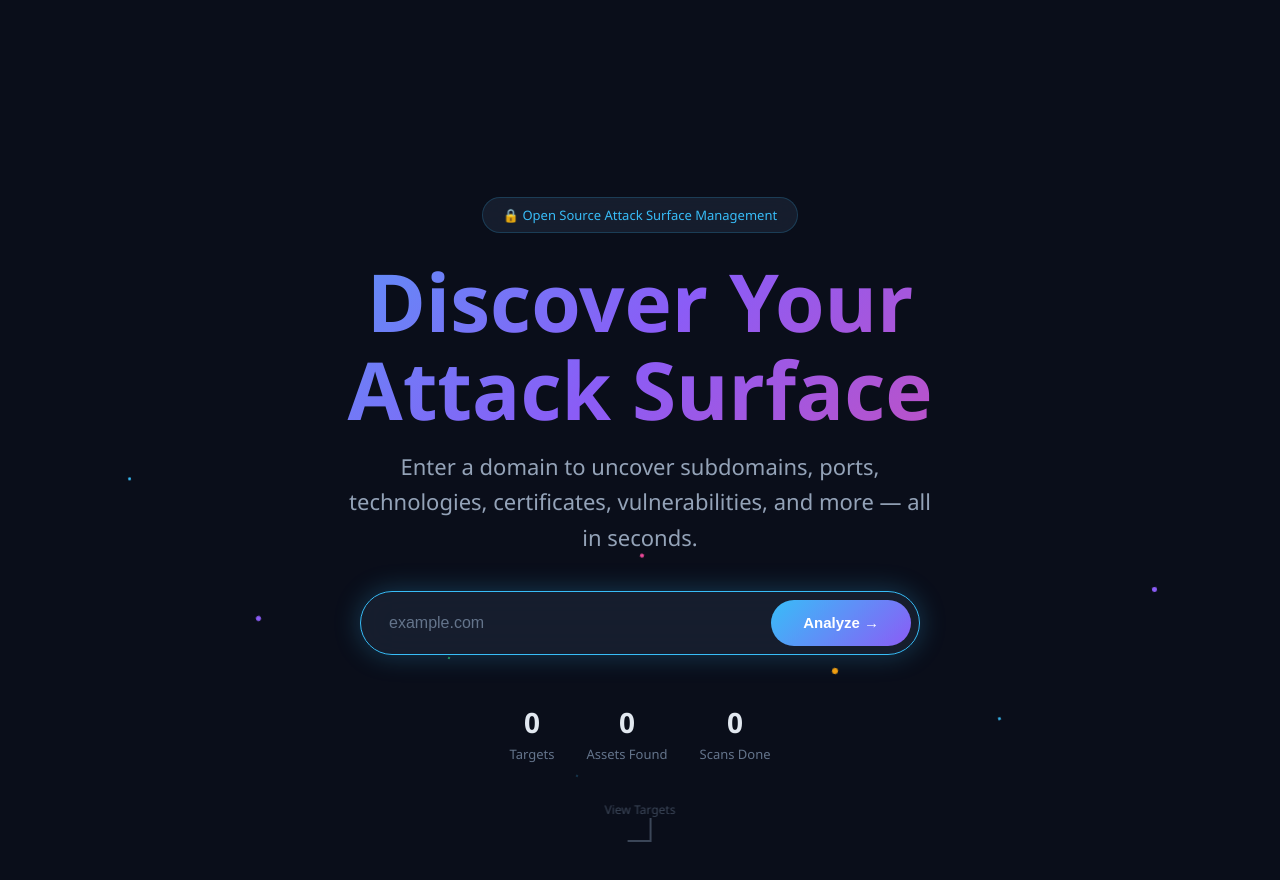
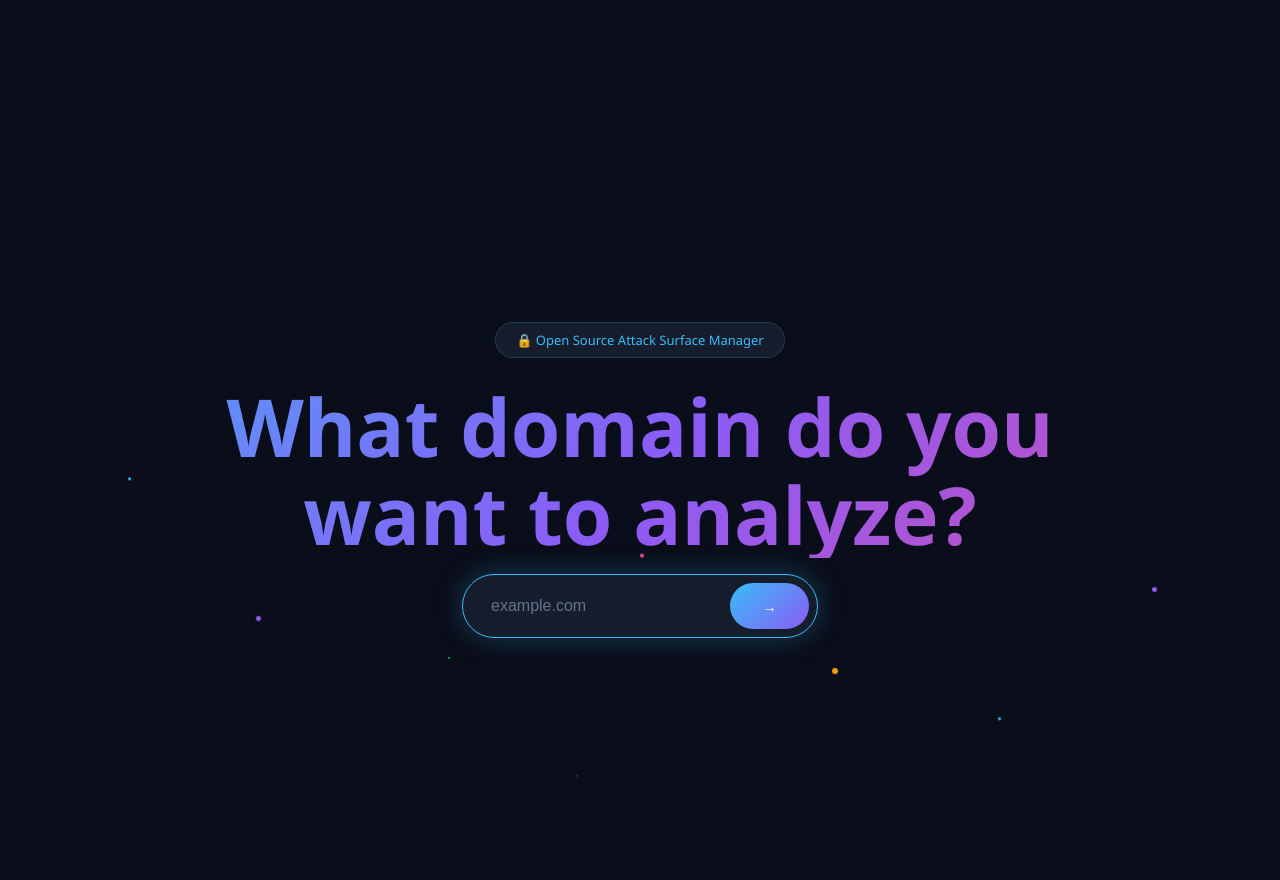
Before and after one commit to geeteshmendon/asm, a FastAPI app: page /targets/1 in a window 1280 px wide. Run offline with FastAPI, Linux system fonts and the light colour scheme; data that the repository does not hold is empty.

Commit message:
Clean 3-page flow: hero -> target list -> detail with auto-scan

```diff
--- a/web/static/js/app.js
+++ b/web/static/js/app.js
@@ -1,220 +1,200 @@
 const API = '/api';
-let state = { targets: [], assets: [], targetPage: 1, assetPage: 1, scanPage: 1, currentTargetId: null, currentView: 'hero' };
 
 function $(id) { return document.getElementById(id) }
 
-function toast(msg, type = 'success') {
-  const t = document.createElement('div'); t.className = `toast ${type}`; t.textContent = msg;
-  document.body.appendChild(t); setTimeout(() => t.remove(), 3000);
+function toast(msg, t = 'success') {
+  const el = document.createElement('div'); el.className = `toast ${t}`; el.textContent = msg;
+  document.body.appendChild(el); setTimeout(() => el.remove(), 3000);
 }
 
-// ─── Page Navigation ───
 function showPage(page, data) {
   document.querySelectorAll('.page').forEach(p => p.classList.remove('active'));
   const el = $(page); if (!el) return;
   el.classList.add('active');
-  state.currentView = page;
   document.querySelector('header').classList.toggle('visible', page !== 'hero');
-  if (page === 'target-list') loadTargetList();
-  if (page === 'target-detail') loadTargetDetail(data);
+  if (page === 'target-list') loadTargets();
+  if (page === 'target-detail' && data) loadTargetDetail(data);
 }
 
-// ─── Dashboard / Landing Stats ───
-async function loadHeroStats() {
+// ─── PAGE 1: HERO — just an input ───
+$('heroForm')?.addEventListener('submit', async e => {
+  e.preventDefault();
+  const input = $('heroInput'); const domain = input.value.trim();
+  if (!domain) return;
+  const btn = $('heroBtn'); btn.disabled = true; btn.textContent = 'Adding...';
   try {
-    const r = await fetch(`${API}/dashboard`); const d = await r.json();
-    $('hero-targets').textContent = d.total_targets || 0;
-    $('hero-assets').textContent = d.total_assets || 0;
-    $('hero-scans').textContent = d.completed_scans || 0;
-  } catch (e) { }
-}
+    const r = await fetch(`${API}/targets`, {
+      method: 'POST', headers: { 'Content-Type': 'application/json' },
+      body: JSON.stringify({ domain })
+    });
+    if (!r.ok) { const d = await r.json(); throw new Error(d.detail || 'Error'); }
+    const t = await r.json();
+    input.value = ''; toast('Target added! Scanning now...');
+    // auto-start scan
+    fetch(`${API}/targets/${t.id}/scan`, {
+      method: 'POST', headers: { 'Content-Type': 'application/json' },
+      body: JSON.stringify({ scan_type: 'full', scan_profile: 'light' })
+    }).catch(() => {});
+    showPage('target-list');
+  } catch (e) { toast(e.message || 'Failed', 'error'); }
+  btn.disabled = false; btn.textContent = '→';
+});
 
-// ─── Add Target from Hero ───
-async function addTargetFromHero() {
-  const input = $('heroInput'); const domain = input.value.trim();
-  if (!domain) return toast('Enter a domain', 'error');
+// ─── PAGE 2: TARGET LIST ───
+async function loadTargets() {
   try {
-    await fetch(`${API}/targets`, { method: 'POST', headers: { 'Content-Type': 'application/json' }, body: JSON.stringify({ domain }) });
-    input.value = ''; toast('Target added!');
-    await loadTargetList(); showPage('target-list');
-  } catch (e) { toast('Failed to add target', 'error'); }
-}
-$('heroInput')?.addEventListener('keydown', e => { if (e.key === 'Enter') addTargetFromHero() });
-
-// ─── Target List ───
-async function loadTargetList() {
-  try {
-    const r = await fetch(`${API}/targets?per_page=50&page=${state.targetPage}`);
-    const d = await r.json(); state.targets = d.targets;
+    const r = await fetch(`${API}/targets?per_page=100`);
+    const d = await r.json();
     const grid = $('targetGrid');
     if (!d.targets.length) {
-      grid.innerHTML = `<div class="empty-state"><div class="icon">🔭</div><p>No targets yet</p><p style="font-size:13px">Add your first domain above</p></div>`;
+      grid.innerHTML = `<div class="empty-state" style="grid-column:1/-1">🔭 No targets yet — add one above</div>`;
       return;
     }
     grid.innerHTML = d.targets.map(t => `
-      <div class="target-card animate-scale" onclick="showPage('target-detail',${t.id})">
-        <div class="domain">${t.domain} <span class="tag">#${t.id}</span></div>
+      <div class="target-card" onclick="showPage('target-detail',${t.id})">
+        <div class="domain">${t.domain}</div>
         <div class="meta">
           <span>📦 ${t.asset_count || 0} assets</span>
-          <span>⚠️ ${t.high_risk_count || 0} high risk</span>
-          <span>📊 score: <strong class="risk-${t.risk_score >= 7 ? 'high' : t.risk_score >= 4 ? 'medium' : 'none'}">${t.risk_score || 0}</strong></span>
-          <span>🕐 ${t.last_scanned ? new Date(t.last_scanned).toLocaleDateString() : 'Never scanned'}</span>
+          <span>⚠️ ${t.high_risk_count || 0} critical</span>
+          <span>📊 <strong class="risk-${t.risk_score >= 7 ? 'high' : t.risk_score >= 4 ? 'medium' : 'none'}">${t.risk_score || 0}</strong></span>
+          <span style="font-size:12px;color:var(--text3)">${t.last_scanned ? new Date(t.last_scanned).toLocaleDateString() : 'Not scanned'}</span>
         </div>
-        <div class="actions">
-          <button class="btn btn-sm btn-success" onclick="event.stopPropagation();runScanFromTarget(${t.id})">Scan</button>
-          <button class="btn btn-sm btn-danger" onclick="event.stopPropagation();deleteTarget(${t.id})">Delete</button>
+        <div class="actions" onclick="event.stopPropagation()">
+          <button class="btn btn-sm btn-success" onclick="scanAndRefresh(${t.id})">Scan</button>
+          <button class="btn btn-sm btn-danger" onclick="deleteTarget(${t.id},this)">✕</button>
         </div>
       </div>
     `).join('');
-    $('totalTargets').textContent = d.total;
-  } catch (e) { toast('Failed to load targets', 'error'); }
+    $('totalTargets').textContent = `${d.total} target${d.total !== 1 ? 's' : ''}`;
+  } catch (e) { toast('Failed to load', 'error'); }
 }
 
-async function addTargetFromList() {
+async function scanAndRefresh(id) {
+  try {
+    await fetch(`${API}/targets/${id}/scan`, {
+      method: 'POST', headers: { 'Content-Type': 'application/json' },
+      body: JSON.stringify({ scan_type: 'full', scan_profile: 'light' })
+    });
+    toast('Scan started!');
+    setTimeout(loadTargets, 2000);
+  } catch (e) { toast('Scan failed', 'error'); }
+}
+
+async function deleteTarget(id, btn) {
+  if (!confirm('Delete this target?')) return;
+  btn.textContent = '...'; btn.disabled = true;
+  try { await fetch(`${API}/targets/${id}`, { method: 'DELETE' }); toast('Deleted'); loadTargets(); }
+  catch (e) { toast('Failed', 'error'); }
+}
+
+// Add from target list page
+$('targetInput')?.addEventListener('keydown', async e => {
+  if (e.key !== 'Enter') return;
   const input = $('targetInput'); const domain = input.value.trim();
   if (!domain) return;
   try {
-    await fetch(`${API}/targets`, { method: 'POST', headers: { 'Content-Type': 'application/json' }, body: JSON.stringify({ domain }) });
-    input.value = ''; toast('Target added');
-    loadTargetList(); loadHeroStats();
-  } catch (e) { toast('Failed to add', 'error'); }
-}
-$('targetInput')?.addEventListener('keydown', e => { if (e.key === 'Enter') addTargetFromList() });
+    const r = await fetch(`${API}/targets`, {
+      method: 'POST', headers: { 'Content-Type': 'application/json' },
+      body: JSON.stringify({ domain })
+    });
+    const t = await r.json(); input.value = '';
+    fetch(`${API}/targets/${t.id}/scan`, {
+      method: 'POST', headers: { 'Content-Type': 'application/json' },
+      body: JSON.stringify({ scan_type: 'full', scan_profile: 'light' })
+    }).catch(() => {});
+    toast('Added! Scanning...'); loadTargets();
+  } catch (e) { toast(e.message || 'Failed', 'error'); }
+});
 
-async function deleteTarget(id) {
-  if (!confirm('Delete this target and all its assets?')) return;
-  try { await fetch(`${API}/targets/${id}`, { method: 'DELETE' }); toast('Deleted'); loadTargetList(); loadHeroStats(); }
-  catch (e) { toast('Delete failed', 'error'); }
-}
-
-async function runScanFromTarget(id) {
-  try {
-    const r = await fetch(`${API}/targets/${id}/scan`, {
-      method: 'POST', headers: { 'Content-Type': 'application/json' },
-      body: JSON.stringify({ scan_type: 'full', scan_profile: 'standard' })
-    });
-    const d = await r.json(); toast(`Scan started! Job #${d.job_id}`);
-    showPage('target-detail', id);
-  } catch (e) { toast('Scan failed to start', 'error'); }
-}
-
-// ─── Target Detail ───
-let detailTargetId = null;
+// ─── PAGE 3: TARGET DETAIL ───
+let detailId = null;
 
 async function loadTargetDetail(id) {
-  detailTargetId = id;
+  detailId = id;
   try {
-    const [tr, dr] = await Promise.all([
-      fetch(`${API}/targets/${id}`).then(r => r.json()),
-      fetch(`${API}/dashboard`).then(r => r.json()),
-    ]);
-    const t = tr;
+    const r = await fetch(`${API}/targets/${id}`);
+    const t = await r.json();
     $('detailTitle').textContent = t.domain;
-    $('detailSubtitle').textContent = `Target #${t.id} · ${t.asset_count || 0} assets · Risk: ${t.risk_score || 0}`;
+    $('detailSubtitle').textContent = `ID #${t.id} · Risk: ${t.risk_score || 0} · Added: ${t.added_at ? new Date(t.added_at).toLocaleDateString() : '-'}`;
     $('detailRisk').textContent = t.risk_score || 0;
     $('detailRisk').className = `risk-${t.risk_score >= 7 ? 'high' : t.risk_score >= 4 ? 'medium' : 'none'}`;
     $('detailStats').innerHTML = `
-      <div class="stat-card stagger">
-        <div class="stat-label">Total Assets</div>
-        <div class="stat-value">${t.asset_count || 0}</div>
-      </div>
-      <div class="stat-card stagger">
-        <div class="stat-label">Subdomains</div>
-        <div class="stat-value">${t.assets_by_type?.subdomain || 0}</div>
-      </div>
-      <div class="stat-card stagger">
-        <div class="stat-label">Ports</div>
-        <div class="stat-value">${t.assets_by_type?.port || 0}</div>
-      </div>
-      <div class="stat-card stagger">
-        <div class="stat-label">Vulnerabilities</div>
-        <div class="stat-value" style="color:var(--red)">${t.assets_by_type?.vulnerability || 0}</div>
-      </div>
-      <div class="stat-card stagger">
-        <div class="stat-label">Technologies</div>
-        <div class="stat-value">${t.assets_by_type?.technology || 0}</div>
-      </div>
-      <div class="stat-card stagger">
-        <div class="stat-label">Certificates</div>
-        <div class="stat-value">${t.assets_by_type?.certificate || 0}</div>
-      </div>
+      <div class="stat-card"><div class="stat-label">Total Assets</div><div class="stat-value">${t.asset_count || 0}</div></div>
+      <div class="stat-card"><div class="stat-label">Subdomains</div><div class="stat-value">${t.assets_by_type?.subdomain || 0}</div></div>
+      <div class="stat-card"><div class="stat-label">Ports</div><div class="stat-value">${t.assets_by_type?.port || 0}</div></div>
+      <div class="stat-card"><div class="stat-label">Vulnerabilities</div><div class="stat-value" style="color:var(--red)">${t.assets_by_type?.vulnerability || 0}</div></div>
+      <div class="stat-card"><div class="stat-label">Technologies</div><div class="stat-value">${t.assets_by_type?.technology || 0}</div></div>
+      <div class="stat-card"><div class="stat-label">Certificates</div><div class="stat-value">${t.assets_by_type?.certificate || 0}</div></div>
     `;
-    loadDetailAssets(id);
-    loadDetailScans(id);
-    loadDetailClassification(id);
-  } catch (e) { toast('Failed to load target detail', 'error'); }
+    fetchAssets(id);
+    fetchScans(id);
+    fetchClassification(id);
+  } catch (e) { toast('Failed to load', 'error'); }
 }
 
-async function loadDetailAssets(id) {
+async function fetchAssets(id) {
   try {
-    const r = await fetch(`${API}/targets/${id}/assets?per_page=100`);
-    const d = await r.json(); const assets = d.assets || [];
-    const list = $('detailAssets');
-    if (!assets.length) { list.innerHTML = '<div class="empty-state"><p>No assets discovered yet</p></div>'; return; }
-    list.innerHTML = assets.map(a => `
+    const r = await fetch(`${API}/targets/${id}/assets?per_page=200`);
+    const d = await r.json(); const list = $('detailAssets');
+    if (!d.assets || !d.assets.length) { list.innerHTML = '<div class="empty-state"><p>No assets yet — run a scan</p></div>'; return; }
+    list.innerHTML = d.assets.map(a => `
       <div class="asset-item">
         <span class="badge badge-${a.asset_type}">${a.asset_type}</span>
         <span class="val">${a.value}</span>
-        <span class="detail">${(a.details || '').substring(0, 60)}</span>
+        <span class="detail">${(a.details || '').substring(0, 50)}</span>
         <span class="risk risk-${a.risk_score >= 7 ? 'high' : a.risk_score >= 4 ? 'medium' : 'none'}">${a.risk_score || 0}</span>
       </div>
     `).join('');
-  } catch (e) { }
+    $('assetCount').textContent = `(${d.total})`;
+  } catch (e) {}
 }
 
-async function loadDetailScans(id) {
+async function fetchScans(id) {
   try {
-    const r = await fetch(`${API}/jobs?target_id=${id}&per_page=10`);
-    const d = await r.json();
-    const list = $('detailScans');
+    const r = await fetch(`${API}/jobs?target_id=${id}&per_page=20`);
+    const d = await r.json(); const list = $('detailScans');
     if (!d.jobs.length) { list.innerHTML = '<div class="empty-state"><p>No scans yet</p></div>'; return; }
     list.innerHTML = d.jobs.map(j => `
       <div class="asset-item">
         <span class="badge badge-${j.status}">${j.status}</span>
-        <span class="val">${j.scan_type} (${j.scan_profile || 'standard'})</span>
-        <span class="detail">${j.results_count || 0} results</span>
-        <span style="font-size:12px;color:var(--text3)">${j.started_at ? new Date(j.started_at).toLocaleString() : '-'}</span>
+        <span class="val">${j.scan_type} (${j.scan_profile || 'std'})</span>
+        <span class="detail">${j.results_count || 0} results${j.error_message ? ' · ' + j.error_message.substring(0, 40) : ''}</span>
+        <span style="font-size:11px;color:var(--text3)">${j.started_at ? new Date(j.started_at).toLocaleString() : '-'}</span>
       </div>
     `).join('');
-  } catch (e) { }
+  } catch (e) {}
 }
 
-async function loadDetailClassification(id) {
+async function fetchClassification(id) {
   try {
     const r = await fetch(`${API}/targets/${id}/classification`);
     const d = await r.json();
-    const list = $('detailClassification');
-    if (!d) { list.innerHTML = '<div class="empty-state"><p>No data</p></div>'; return; }
-    const sections = [];
-    if (d.critical?.length) sections.push(`<strong style="color:var(--red)">Critical (${d.critical.length}):</strong> ${d.critical.map(a => a.value).join(', ')}`);
-    if (d.high?.length) sections.push(`<strong style="color:var(--orange)">High (${d.high.length}):</strong> ${d.high.map(a => a.value).join(', ')}`);
-    if (d.medium?.length) sections.push(`<strong style="color:var(--yellow)">Medium (${d.medium.length}):</strong> ${d.medium.map(a => a.value).join(', ')}`);
-    let html = sections.map(s => `<div style="margin-bottom:8px;font-size:13px">${s}</div>`).join('');
+    let html = '';
+    ['critical', 'high', 'medium', 'low'].forEach(level => {
+      if (d[level]?.length) {
+        const color = level === 'critical' ? 'var(--red)' : level === 'high' ? 'var(--orange)' : level === 'medium' ? 'var(--yellow)' : 'var(--green)';
+        html += `<div style="margin-bottom:6px;font-size:13px"><strong style="color:${color}">${level.toUpperCase()} (${d[level].length})</strong>: ${d[level].map(a => a.value).join(', ').substring(0, 120)}</div>`;
+      }
+    });
     if (d.scan_recommendations?.length) {
-      html += `<div style="margin-top:12px;padding:12px;background:rgba(56,189,248,0.1);border-radius:8px"><strong style="color:var(--accent)">Recommendations:</strong><ul style="margin-top:6px;font-size:13px;color:var(--text2)">${d.scan_recommendations.map(r => `<li>${r}</li>`).join('')}</ul></div>`;
+      html += `<div style="margin-top:12px;padding:12px;background:rgba(56,189,248,0.1);border-radius:8px;font-size:13px"><strong style="color:var(--accent)">Recommendations:</strong><ul style="margin-top:4px">${d.scan_recommendations.map(r => `<li style="color:var(--text2);margin-top:4px">${r}</li>`).join('')}</ul></div>`;
     }
-    list.innerHTML = html || '<div class="empty-state"><p>No data</p></div>';
-  } catch (e) { }
+    $('detailClassification').innerHTML = html || '<div class="empty-state"><p>No data</p></div>';
+  } catch (e) {}
 }
 
-async function runDetailScan() {
-  if (!detailTargetId) return;
+async function refreshDetail() {
+  if (detailId) { await loadTargetDetail(detailId); toast('Refreshed'); }
+}
+
+async function runScanFromDetail() {
+  if (!detailId) return;
   try {
-    const r = await fetch(`${API}/targets/${detailTargetId}/scan`, {
+    const r = await fetch(`${API}/targets/${detailId}/scan`, {
       method: 'POST', headers: { 'Content-Type': 'application/json' },
       body: JSON.stringify({ scan_type: 'full', scan_profile: 'standard' })
     });
-    const d = await r.json(); toast(`Scan started! Job #${d.job_id}`);
-    setTimeout(() => { loadDetailAssets(detailTargetId); loadDetailScans(detailTargetId); loadDetailClassification(detailTargetId); }, 2000);
-  } catch (e) { toast('Scan failed', 'error'); }
+    const d = await r.json(); toast(`Scan #${d.job_id} started!`);
+    setTimeout(() => { fetchAssets(detailId); fetchScans(detailId); }, 3000);
+  } catch (e) { toast('Failed', 'error'); }
 }
-
-// ─── Target List Search ───
-let targetSearchTimeout;
-function searchTargets() {
-  clearTimeout(targetSearchTimeout);
-  targetSearchTimeout = setTimeout(() => loadTargetList(), 300);
-}
-
-// ─── Init ───
-loadHeroStats();
--- a/web/templates/index.html
+++ b/web/templates/index.html
@@ -18,74 +18,68 @@
   <div class="inner">
     <div class="logo" onclick="showPage('hero')">ASM <span>v2</span></div>
     <nav>
-      <button class="active" onclick="showPage('target-list')">Targets</button>
+      <button onclick="showPage('target-list')">Targets</button>
       <button onclick="showPage('hero')">Home</button>
     </nav>
   </div>
 </header>
 
-<!-- ═══ HERO ═══ -->
+<!-- ═══ PAGE 1: HERO ─── just an input ═══ -->
 <div id="page-hero" class="page active">
   <div class="hero">
-    <div class="hero-badge">🔒 Open Source Attack Surface Management</div>
-    <h1>Discover Your<br>Attack Surface</h1>
-    <p>Enter a domain to uncover subdomains, ports, technologies, certificates, vulnerabilities, and more — all in seconds.</p>
-    <div class="hero-input-wrap">
-      <input id="heroInput" type="text" placeholder="example.com" autofocus>
-      <button onclick="addTargetFromHero()">Analyze →</button>
-    </div>
-    <div class="hero-stats">
-      <div><div class="num" id="hero-targets">0</div><div class="label">Targets</div></div>
-      <div><div class="num" id="hero-assets">0</div><div class="label">Assets Found</div></div>
-      <div><div class="num" id="hero-scans">0</div><div class="label">Scans Done</div></div>
-    </div>
-    <div class="scroll-indicator" onclick="showPage('target-list')">
-      <span>View Targets</span>
-      <div class="arrow"></div>
-    </div>
+    <div class="hero-badge">🔒 Open Source Attack Surface Manager</div>
+    <h1>What domain do you<br>want to analyze?</h1>
+    <form id="heroForm">
+      <div class="hero-input-wrap">
+        <input id="heroInput" type="text" placeholder="example.com" autofocus required>
+        <button id="heroBtn" type="submit">→</button>
+      </div>
+    </form>
   </div>
 </div>
 
-<!-- ═══ TARGET LIST ═══ -->
+<!-- ═══ PAGE 2: TARGETS ─── card grid ═══ -->
 <div id="page-target-list" class="page">
   <div class="page-inner">
     <div class="page-header">
-      <h1>🔭 Targets <span style="font-size:16px;font-weight:400;color:var(--text3)" id="totalTargets"></span></h1>
-      <div class="sub">Add a domain or choose an existing one to dive deep</div>
+      <h1>Targets <span id="totalTargets" style="font-size:16px;font-weight:400;color:var(--text3)"></span></h1>
     </div>
     <div class="form-row" style="margin-bottom:20px">
-      <input id="targetInput" type="text" placeholder="Add new target..." style="flex:1;max-width:400px">
-      <button class="btn" onclick="addTargetFromList()">Add</button>
-      <input type="text" placeholder="Search..." oninput="searchTargets()" style="max-width:200px;margin-left:auto">
+      <input id="targetInput" type="text" placeholder="Add another domain..." style="flex:1;max-width:400px">
     </div>
-    <div id="targetGrid" class="target-grid stagger"></div>
+    <div id="targetGrid" class="target-grid"></div>
   </div>
 </div>
 
-<!-- ═══ TARGET DETAIL ═══ -->
+<!-- ═══ PAGE 3: TARGET DETAIL ═══ -->
 <div id="page-target-detail" class="page">
   <div class="page-inner">
-    <button class="back-btn" onclick="showPage('target-list')">← Back to Targets</button>
-    <div class="page-header">
-      <h1 id="detailTitle">Loading...</h1>
-      <div class="sub" id="detailSubtitle"></div>
-    </div>
-    <div style="display:flex;gap:10px;margin-bottom:20px;flex-wrap:wrap">
-      <button class="btn" onclick="runDetailScan()">🔄 Run Scan</button>
-      <button class="btn btn-outline" onclick="loadDetailAssets(detailTargetId)">🔄 Refresh</button>
-      <span style="margin-left:auto;display:flex;align-items:center;gap:6px;font-size:14px">Risk Score: <strong id="detailRisk"></strong></span>
+    <button class="back-btn" onclick="showPage('target-list')">← All Targets</button>
+    <div class="page-header" style="display:flex;justify-content:space-between;align-items:start;flex-wrap:wrap">
+      <div>
+        <h1 id="detailTitle">Loading...</h1>
+        <div class="sub" id="detailSubtitle"></div>
+      </div>
+      <div style="display:flex;gap:8px;align-items:center">
+        <strong>Risk: <span id="detailRisk"></span></strong>
+        <button class="btn btn-sm" onclick="runScanFromDetail()">🔄 Scan</button>
+        <button class="btn btn-sm btn-outline" onclick="refreshDetail()">Refresh</button>
+      </div>
     </div>
     <div id="detailStats" class="stats-grid"></div>
+
     <div class="section">
-      <h2>📦 Assets <span>discovered for this target</span></h2>
+      <h2>Assets <span id="assetCount"></span></h2>
       <div class="card" style="padding:0;overflow:hidden" id="detailAssets"></div>
     </div>
+
     <div class="section">
-      <h2>📋 Scans <span>history</span></h2>
+      <h2>Scans</h2>
       <div class="card" style="padding:0;overflow:hidden" id="detailScans"></div>
     </div>
+
     <div class="section">
-      <h2>📊 Classification <span>risk breakdown</span></h2>
+      <h2>Risk Classification</h2>
       <div class="card" id="detailClassification"></div>
     </div>
   </div>
```
